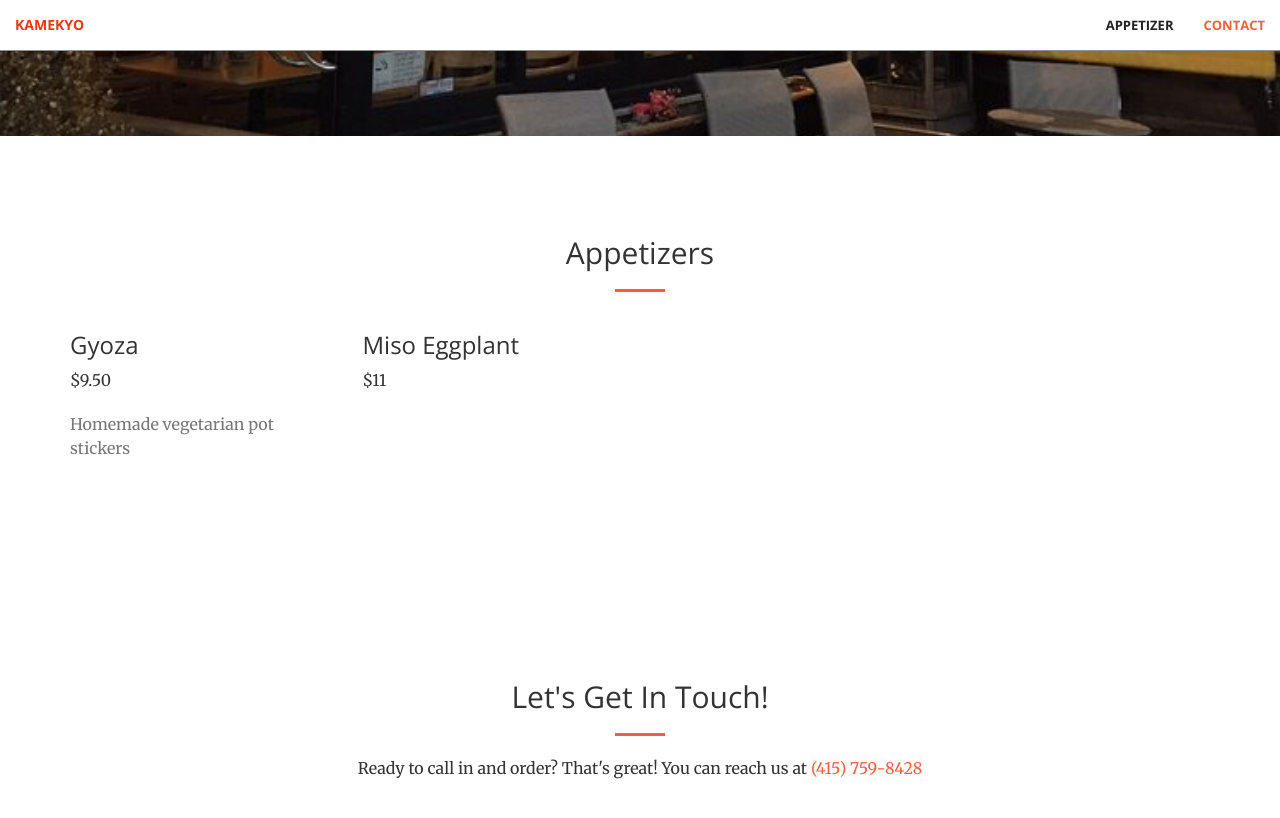
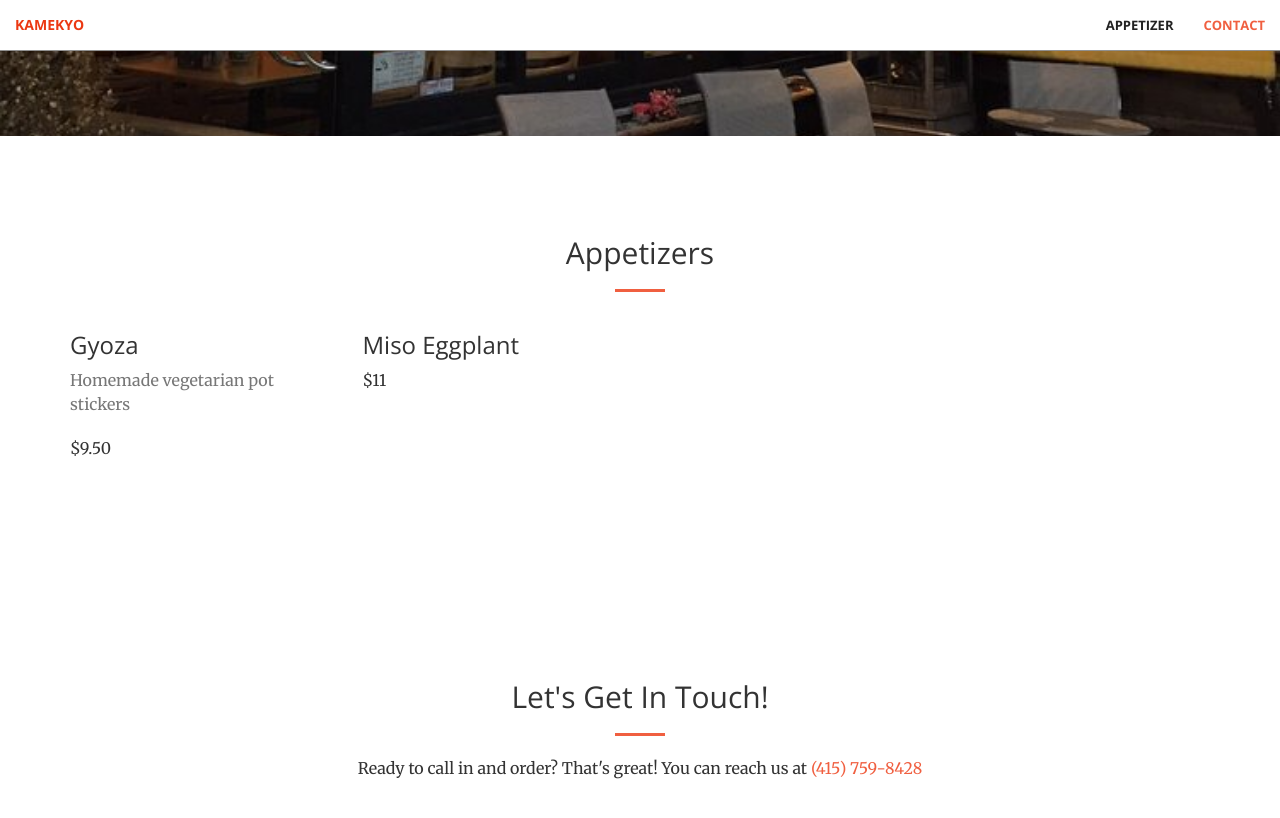
Before and after one commit to CyrusLiang/kamekyo, a Jekyll site: the page built from index.html, in a window 1280 px wide and 900 px high, scrolled down 764 px. Shown: the top 818 px of the window. Built offline with Jekyll 4.4.1, drawn with Linux system fonts in a browser that asks for light colours.

Commit message:
Update appetizers.html

```diff
--- a/_includes/appetizers.html
+++ b/_includes/appetizers.html
@@ -11,19 +11,15 @@
         <div class="row">
             <div class="col-lg-3 col-sm-6">
                 <div class="food-box">
-                    <div class="food-top">
-                        <h3>Gyoza</h3>
-                        <p id="gyoza">$9.50</p>
-                    </div>
+                    <h3>Gyoza</h3>
                     <p class="text-muted">Homemade vegetarian pot stickers</p>
+                    <p id="gyoza"></p>
                 </div>
             </div>
             <div class="col-lg-3 col-sm-6">
                 <div class="food-box">
-                    <div class="food-top">
-                        <h3>Miso Eggplant</h3>
-                        <p id="eggplant"></p>
-                    </div>
+                    <h3>Miso Eggplant</h3>
+                    <p id="eggplant"></p>
                 </div>
             </div>
         </div>
```
